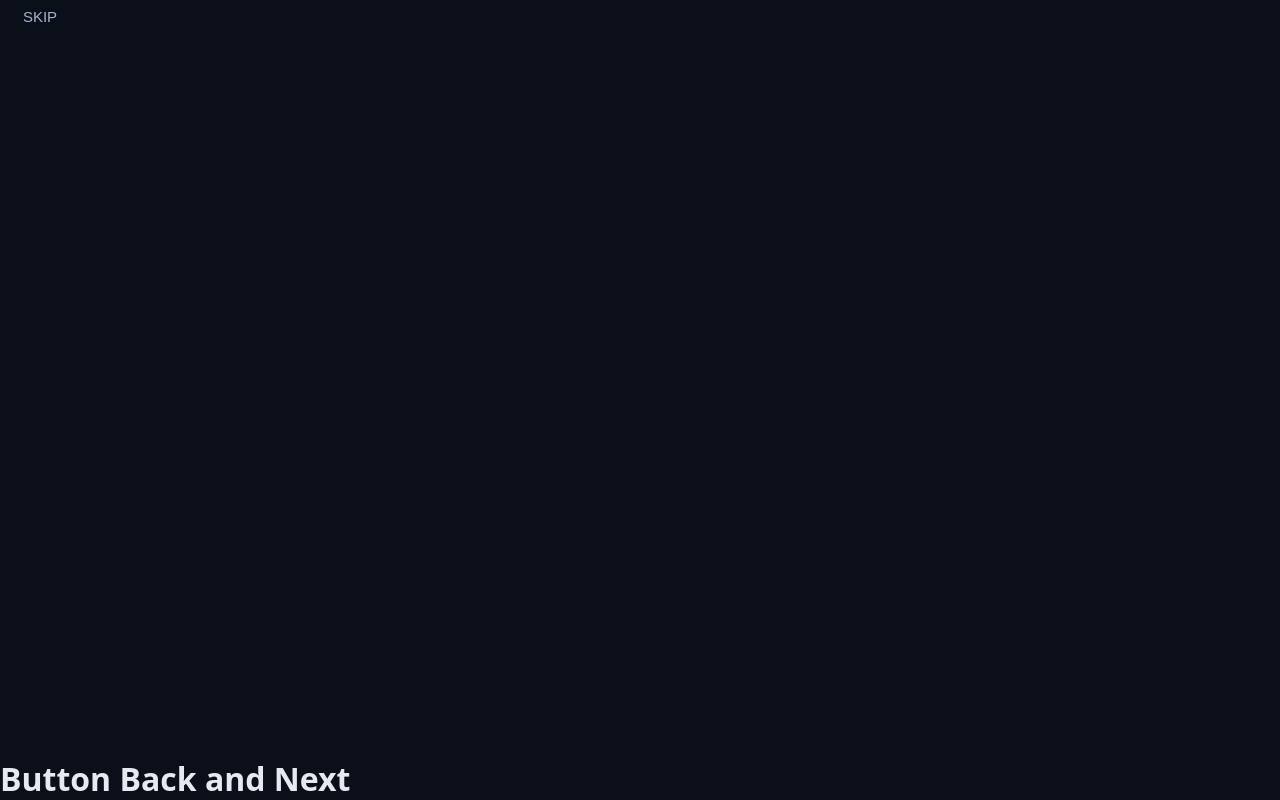
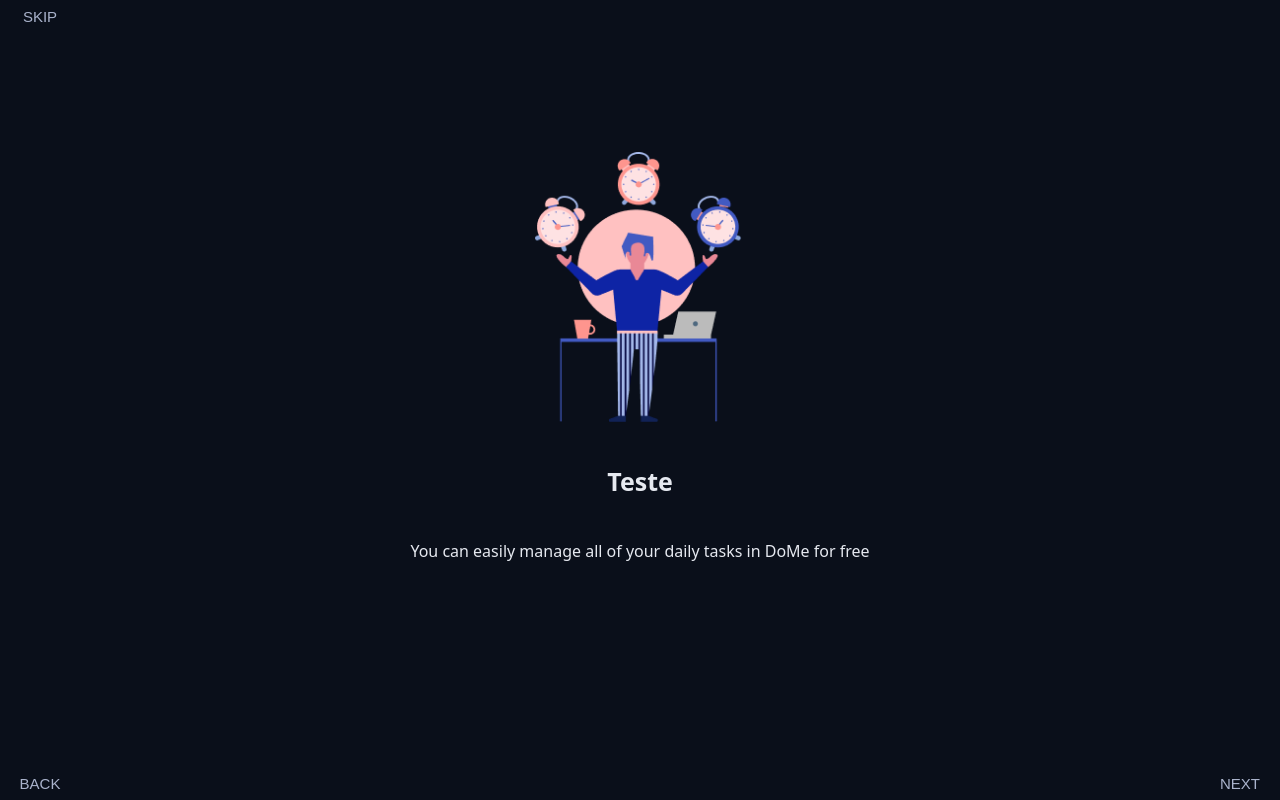
Before and after one commit to atomsdeveloper/todo-list-reducer, a React app: page /steps in a window 1280 px wide. Built offline with nearby package versions, Linux system fonts and the light colour scheme; the HTML template or start-up script is replaced by a standard one.

Commit message:
feat: created context to provide steps and other functions to set current step

```diff
--- a/src/App.tsx
+++ b/src/App.tsx
@@ -5,14 +5,17 @@ import "./styles/theme.css";
 
 import { Home } from "./pages/Home";
 import { Steps } from "./pages/Steps";
+import { StepsContextProvider } from "./context/StepsContext/StepsContextProvider";
 
 export function App() {
   return (
+    <StepsContextProvider>
       <Router>
         <Routes>
           <Route path="/" element={<Home />} />
           <Route path="/steps" element={<Steps />} />
         </Routes>
       </Router>
+    </StepsContextProvider>
   );
 }
--- /dev/null
+++ b/src/context/StepsContext/StepsContext.tsx
@@ -0,0 +1,17 @@
+import { createContext } from "react";
+import { initialStateSteps } from "./initialStateSteps";
+import { StepsActionModelWithPayload } from "./stepsActions";
+import { StepStateModel } from "../../models/StepsStateModel";
+
+type StepsContextTypes = {
+  state: StepStateModel;
+  dispatch: React.Dispatch<StepsActionModelWithPayload>;
+};
+
+const initialContextValue = {
+  state: initialStateSteps,
+  dispatch: () => {},
+};
+
+export const StepsContext =
+  createContext<StepsContextTypes>(initialContextValue);
--- /dev/null
+++ b/src/context/StepsContext/StepsContextProvider.tsx
@@ -0,0 +1,21 @@
+import { useEffect, useReducer } from "react";
+import { initialStateSteps } from "./initialStateSteps";
+import { StepsContext } from "./StepsContext";
+import { stepsReducer } from "./stepsReducer";
+
+type StepsContextProviderTypes = {
+  children: React.ReactNode;
+};
+
+export function StepsContextProvider({ children }: StepsContextProviderTypes) {
+  const [state, dispatch] = useReducer(stepsReducer, initialStateSteps);
+
+  // Emitir resultado do estado na tela sempre que o state mudar.
+  useEffect(() => {}, [state]);
+
+  return (
+    <StepsContext.Provider value={{ state, dispatch }}>
+      {children}
+    </StepsContext.Provider>
+  );
+}
--- /dev/null
+++ b/src/context/StepsContext/initialStateSteps.ts
@@ -0,0 +1,30 @@
+import { StepStateModel } from "../../models/StepsStateModel";
+
+export const initialStateSteps: StepStateModel = {
+  steps: [
+    {
+      title: "Teste",
+      description:
+        "You can easily manage all of your daily tasks in DoMe for free",
+      alt: "Image Manage Task",
+      image: "./images/manage-task.png",
+    },
+    {
+      title: "Teste",
+      description:
+        "In Uptodo  you can create your personalized routine to stay productive",
+      alt: "Image Create Routine",
+      image: "./images/create-routine.png",
+    },
+    {
+      title: "Teste",
+      description:
+        "In Uptodo  you can create your personalized routine to stay productive",
+      alt: "Image Organize Task",
+      image: "./images/organize-task.png",
+    },
+  ],
+  currentIndex: 0,
+  nextIndex: 1,
+  backIndex: null,
+};
--- /dev/null
+++ b/src/context/StepsContext/stepsActions.ts
@@ -0,0 +1,20 @@
+export enum StepsActionsTypes {
+  NEXT_STEP_BUTTON = "NEXT_STEP_BUTTON",
+  BACK_STEP_BUTTON = "BACK_STEP_BUTTON",
+  SKIP_STEP_BUTTON = "SKIP_STEP_BUTTON",
+}
+
+// Tipagem dos types que possuem payload.
+export type StepsActionModelWithPayload =
+  | {
+      type: StepsActionsTypes.NEXT_STEP_BUTTON;
+      payload: { secondsRemmaning: number };
+    }
+  | {
+      type: StepsActionsTypes.BACK_STEP_BUTTON;
+      payload: { secondsRemmaning: number };
+    }
+  | {
+      type: StepsActionsTypes.SKIP_STEP_BUTTON;
+      payload: { secondsRemmaning: number };
+    };
--- /dev/null
+++ b/src/context/StepsContext/stepsReducer.ts
@@ -0,0 +1,13 @@
+import { StepStateModel } from "../../models/StepsStateModel";
+import { StepsActionModelWithPayload, StepsActionsTypes } from "./stepsActions";
+
+export function stepsReducer(
+  state: StepStateModel, // State
+  action: StepsActionModelWithPayload // Model
+): StepStateModel {
+  switch (action.type) {
+    case StepsActionsTypes.NEXT_STEP_BUTTON:
+      return state;
+  }
+  return state;
+}
--- /dev/null
+++ b/src/context/StepsContext/useStepsContext.ts
@@ -0,0 +1,6 @@
+import { useContext } from "react";
+import { StepsContext } from "./StepsContext";
+
+export function useStepsContext() {
+  return useContext(StepsContext);
+}
--- /dev/null
+++ b/src/models/StepsModel.ts
@@ -0,0 +1,6 @@
+export type StepsModel = {
+  title: string;
+  description: string;
+  alt: string;
+  image: string;
+};
--- /dev/null
+++ b/src/models/StepsStateModel.ts
@@ -0,0 +1,8 @@
+import { StepsModel } from "./StepsModel";
+
+export type StepStateModel = {
+  steps: StepsModel[];
+  currentIndex: number;
+  nextIndex: number | null;
+  backIndex: number | null;
+};
--- a/src/pages/Steps/index.tsx
+++ b/src/pages/Steps/index.tsx
@@ -1,20 +1,36 @@
 import styles from "./styles.module.css";
 
 import { Button } from "../../components/Button";
+import { StepItem } from "../../components/StepItem";
+
+import { useStepsContext } from "../../context/StepsContext/useStepsContext";
 
 export function Steps() {
-  // Aqui deverá ser renderizado um slide com os conteúdos do steps
+  const { state, dispatch } = useStepsContext();
+  console.log(state, dispatch);
+
+  // Aqui deverá ser renderizado um step de acordo com o indice atual do Array de Objetos.
   return (
-    <h1 className={styles.content}>
-      <div className={styles.buttonSkipContainer}>
+    <div className={styles.content}>
+      {/* Não precisar receber os dados do Array de Objetos pois é o mesmo componente indepentemente do conteúdo atual. */}
+      <div className={styles.button}>
         <Button text="SKIP" size="md" />
       </div>
 
-      {/* DEVERA SER RENDERIZADO MINHAS STEPS ITEMS */}
+      {/* Deverá receber os dados de um Array de Objetos com os conteúdos dá página atual */}
+      {/* Dados -> title, description, image, alt */}
+      {/* Após receber os dados deverá ser rendeizado meu componente StepItem */}
+      <StepItem
+        title={state.steps[state.currentIndex].title}
+        description={state.steps[state.currentIndex].description}
+        alt={state.steps[state.currentIndex].alt}
+        image={state.steps[state.currentIndex].image}
+      />
 
-      <div>
-        <p>Button Back and Next</p>
+      <div className={styles.button}>
+        <Button text="BACK" size="md" />
+        <Button text="NEXT" size="md" />
       </div>
-    </h1>
+    </div>
   );
 }
```
Lines whose indentation alone changed are shown as unchanged.
